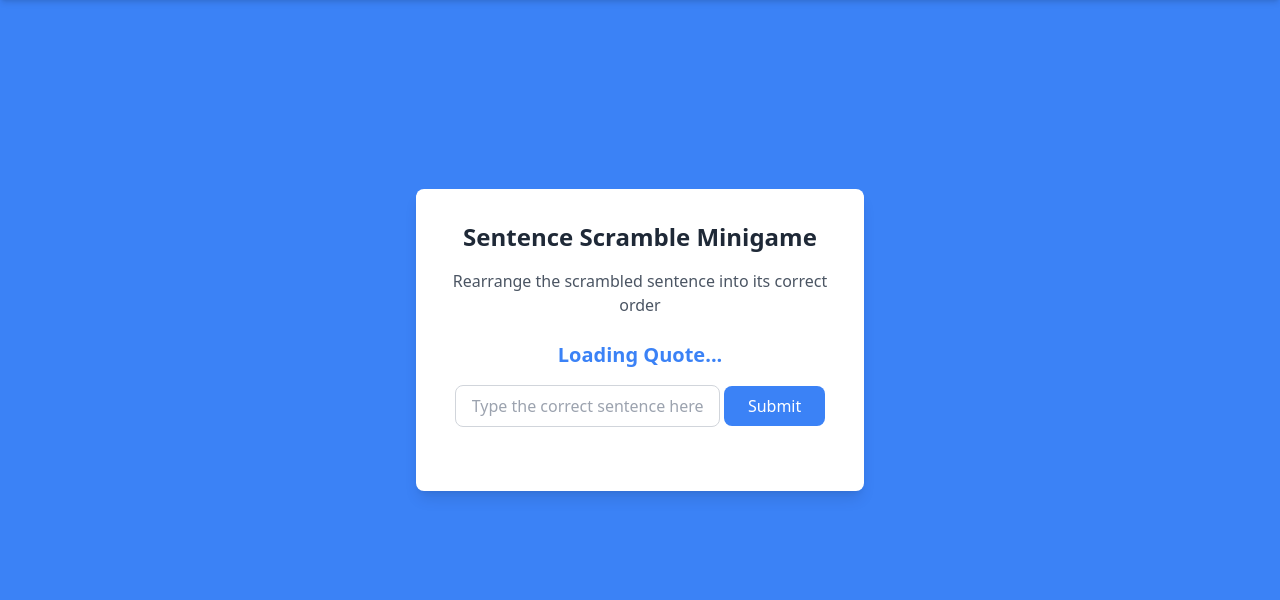
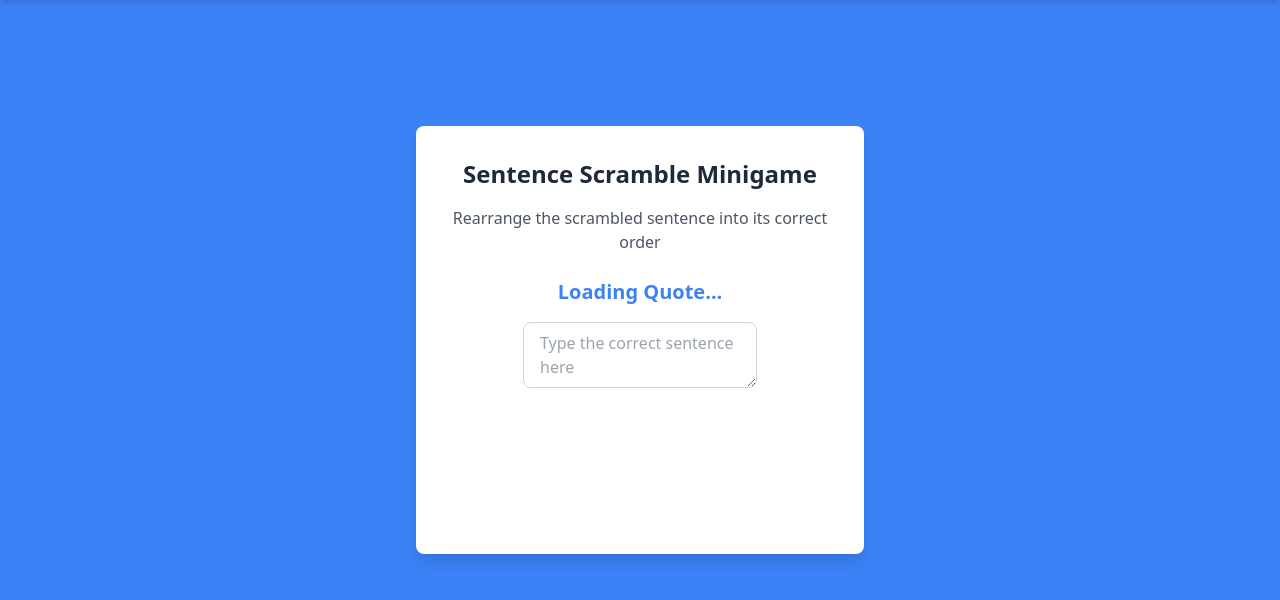
Before and after one commit to yearlongmason/Catch-Up, a Django app: page /servers/roster/minigames/wordScramble/ in a window 1280 px wide. Shown: the part 60-660 px from the top of the page. Run offline with Django 5.2, Linux system fonts and the light colour scheme; the visitor is signed in with stand-in values (Sample User, id 1); data that the repository does not hold is empty; some libraries are stand-ins or nearby versions.

Commit message:
making both games the same style

```diff
--- a/catchup/app/static/wordScramble.js
+++ b/catchup/app/static/wordScramble.js
@@ -4,9 +4,29 @@ function scrambleSentence(sentence) {
     return sentence.split(' ').sort(() => 0.5 - Math.random()).join(' ');
 }
 
+function togleButtonVisibility(shouldEnable) {
+	var guessButton = document.getElementById('submitbutton');
+	var refreshButton = document.getElementById('nextSentence');
+
+	if (shouldEnable) {
+		guessButton.disabled = false;
+		guessButton.style.visibility = 'visible';
+		refreshButton.disabled = false;
+		refreshButton.style.visibility = 'visible';
+	}
+	else {
+		guessButton.disabled = true;
+		guessButton.style.visibility = 'hidden';
+		refreshButton.disabled = true;
+		refreshButton.style.visibility = 'hidden';
+	}
+}
+
 function getQuote()
 {
     document.getElementById('scrambledSentence').textContent = "Loading Quote...";
+    togleButtonVisibility(false);
+
     const other_params = {
         method: 'GET',
         headers: {
@@ -41,6 +61,7 @@ function displaySentence(quote) {
     document.getElementById('scrambledSentence').textContent = scrambledSentence;
     document.getElementById('userGuess').value = '';
     document.getElementById('result').textContent = '';
+    togleButtonVisibility(true);
 }
 
 function checkAnswer() {
@@ -50,7 +71,6 @@ function checkAnswer() {
     if (userGuess.toLowerCase() === currentQuote.toLowerCase()) {
         result.textContent = "Correct! Well done!";
         result.className = "text-green-500";
-        document.getElementById('nextSentence').classList.remove('hidden');
     } else {
         result.textContent = "Oops! Try again.";
         result.className = "text-red-500";
@@ -59,7 +79,6 @@ function checkAnswer() {
 
 function nextScrambledSentence() {
     getQuote()
-    document.getElementById('nextSentence').classList.add('hidden');
 }
 
 window.onload = (event) => {
--- a/catchup/app/templates/guessinggame.html
+++ b/catchup/app/templates/guessinggame.html
@@ -24,7 +24,8 @@
 
   <div class="bg-white p-6 rounded-lg shadow-lg w-full max-w-md text-center">
     <h1 class="text-2xl font-bold text-gray-800 mb-4">Who Said It?</h1>
-    <p id="quote" class="italic text-gray-700 mb-6"></p>
+    <p class="text-gray-600 mb-6">Guess the user who said this quote.</p>
+    <p id="quote" class="text-xl font-semibold text-blue-500 mb-4"></p>
     <div class="mb-4">
       <input
         type="text"
@@ -39,9 +40,10 @@
     >
       Submit
     </button>
+    <br>
     <button
       id="refreshButton"
-      class="bg-blue-500 text-white py-2 px-4 rounded hover:bg-blue-600 transition"
+      class="bg-gray-400 text-white px-6 py-2 rounded-lg hover:bg-gray-500 focus:outline-none mt-4"
     >
       Get Another Quote!
     </button>
--- a/catchup/app/templates/wordScramble.html
+++ b/catchup/app/templates/wordScramble.html
@@ -27,15 +27,15 @@
         <h1 class="text-2xl font-bold mb-4">Sentence Scramble Minigame</h1>
         <p class="text-gray-600 mb-6">Rearrange the scrambled sentence into its correct order</p>
         <div id="scrambledSentence" class="text-xl font-semibold text-blue-500 mb-4"></div>
-        <input type="text" id="userGuess" placeholder="Type the correct sentence here"
-               class="border border-gray-300 rounded-lg px-4 py-2 focus:outline-none focus:ring-2 focus:ring-blue-500 mb-4">
-        <button onclick="checkAnswer()"
+        <textarea class="border border-gray-300 rounded-lg px-4 py-2 focus:outline-none focus:ring-2 focus:ring-blue-500 mb-4" name="textarea" id="userGuess" placeholder="Type the correct sentence here"></textarea>
+        <br>
+        <button id="submitbutton" onclick="checkAnswer()"
                 class="bg-blue-500 text-white px-6 py-2 rounded-lg hover:bg-blue-600 focus:outline-none">
             Submit
         </button>
         <p id="result" class="mt-4 font-semibold"></p>
         <button id="nextSentence" onclick="nextScrambledSentence()"
-                class="bg-gray-400 text-white px-6 py-2 rounded-lg hover:bg-gray-500 focus:outline-none mt-4 hidden">
+                class="bg-gray-400 text-white px-6 py-2 rounded-lg hover:bg-gray-500 focus:outline-none mt-4">
             Next Sentence
         </button>
     </div>
```
